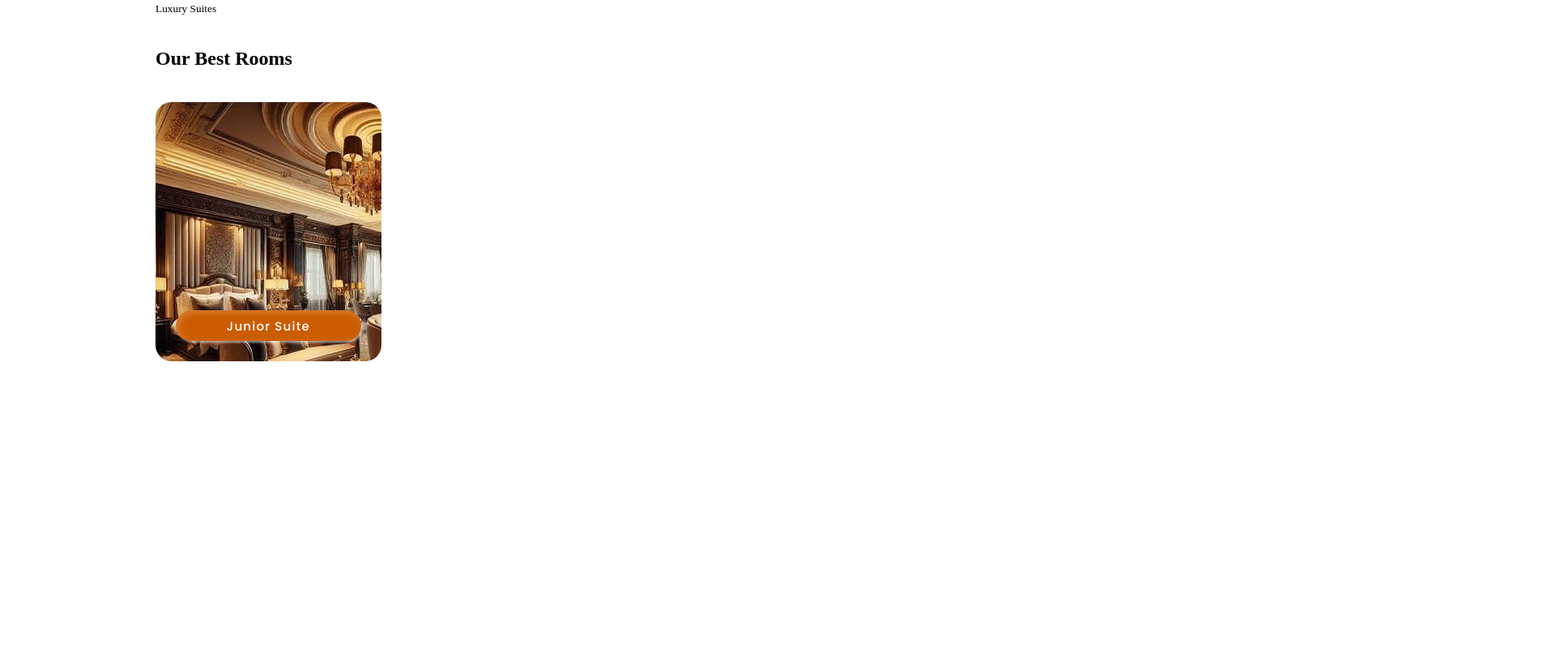
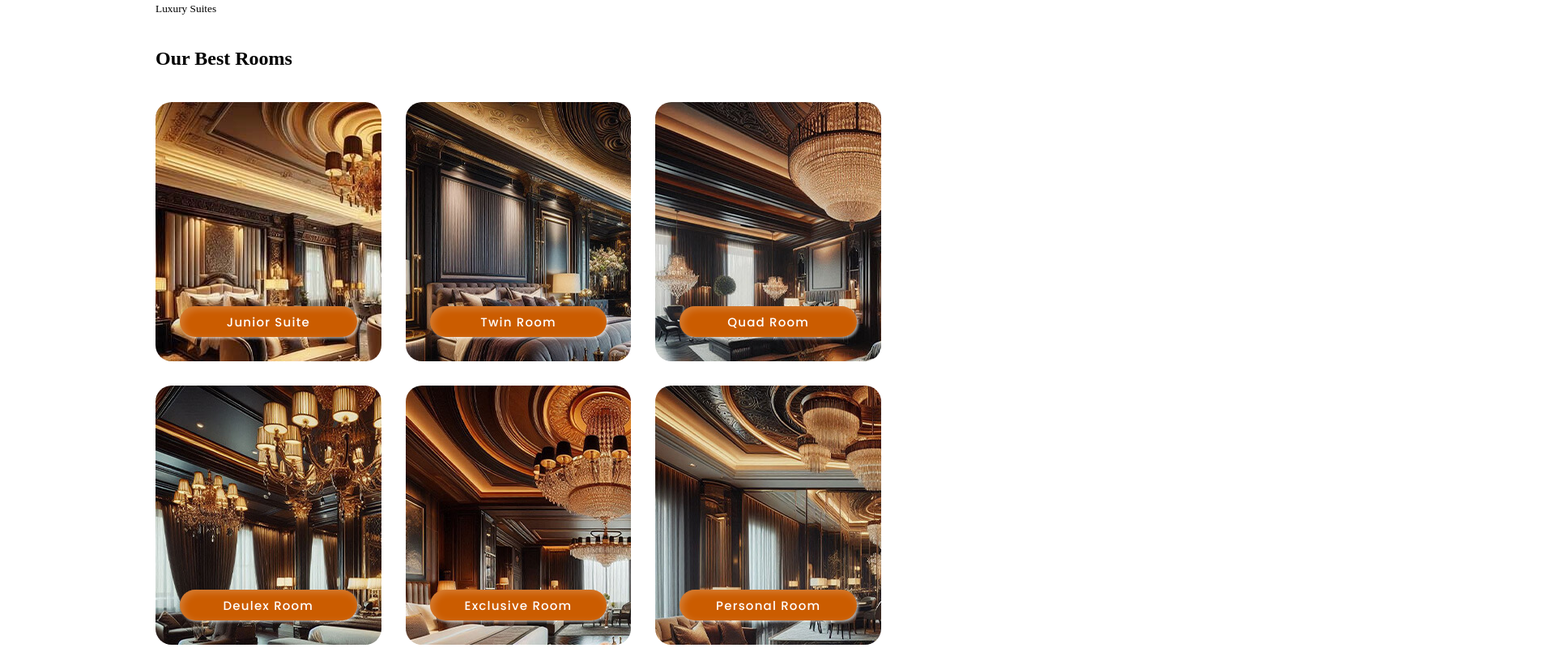
Before and after one commit to khusbubanjade/Hotel-Booking, a React (Vite) app: page / in a window 1280 px wide. Shown: the part 2180-2980 px from the top of the page at 81% size, 1920 px wide, since content can reach past the window. Before the commit the page ends 2716 px from the top, so only its background shows below. Built offline with nearby package versions, Linux system fonts and the light colour scheme; a web font is replaced by a local one.

Commit message:
made amenities section

```diff
--- a/src/App.jsx
+++ b/src/App.jsx
@@ -1,5 +1,6 @@
 import './App.css'
 import About from './components/About/About'
+import Amenities from './components/Amenities/Amenities'
 import Header from './components/Header/Header'
 import Nav from './components/Nav/Nav'
 import Rooms from './components/Rooms/Rooms'
@@ -14,6 +15,7 @@ function App() {
       <About/>
       <Services/>
       <Rooms/>
+      <Amenities/>
     </>
   )
 }
--- /dev/null
+++ b/src/components/Amenities/Amenities.jsx
@@ -0,0 +1,50 @@
+import React from "react";
+import amenitiesCSS from './../Amenities/Amenities.module.css'
+import { Swiper, SwiperSlide } from "swiper/react";
+
+function Amenities(){
+    return(
+        <div className={`${amenitiesCSS.amenities_wrapper} section`}>
+            <small className="section__Heading">Luxury Amenities</small>
+            <h2 className="section__Title">Our Best <span>Amenities</span></h2>
+
+            <Swiper>
+                <SwiperSlide>
+                    <div className={amenitiesCSS.amenities__item}>
+                        <img src="img1" alt="amenities-img" />
+
+                        <div className={amenitiesCSS.content}>
+                            <h2>Swimming Pool</h2>
+                            <p>Lorem, ipsum dolor sit amet consectetur adipisicing elit. Perspiciatis magni odio atque mollitia in aperiam rem illo ut doloribus. Quisquam repellendus sint praesentium facilis quis ipsum natus ad, pariatur ea!</p>
+                            <button>Book Now !</button>
+                        </div>
+                    </div>
+                </SwiperSlide>
+                <SwiperSlide>
+                    <div className={amenitiesCSS.amenities__item}>
+                        <img src="img2" alt="amenities-img" />
+
+                        <div className={amenitiesCSS.content}>
+                            <h2>Gym and Sports</h2>
+                            <p>Lorem, ipsum dolor sit amet consectetur adipisicing elit. Perspiciatis magni odio atque mollitia in aperiam rem illo ut doloribus. Quisquam repellendus sint praesentium facilis quis ipsum natus ad, pariatur ea!</p>
+                            <button>Book Now !</button>
+                        </div>
+                    </div>
+                </SwiperSlide>
+                <SwiperSlide>
+                    <div className={amenitiesCSS.amenities__item}>
+                        <img src="img3" alt="amenities-img" />
+
+                        <div className={amenitiesCSS.content}>
+                            <h2>Restro and Cafe</h2>
+                            <p>Lorem, ipsum dolor sit amet consectetur adipisicing elit. Perspiciatis magni odio atque mollitia in aperiam rem illo ut doloribus. Quisquam repellendus sint praesentium facilis quis ipsum natus ad, pariatur ea!</p>
+                            <button>Book Now !</button>
+                        </div>
+                    </div>
+                </SwiperSlide>
+            </Swiper>
+        </div>
+    )
+}
+
+export default Amenities
--- a/src/components/Rooms/Rooms.jsx
+++ b/src/components/Rooms/Rooms.jsx
@@ -31,6 +31,121 @@ function Rooms(){
                         </div>
                     </div>
                 </div>
+                <div className={roomsCSS.card_container}>
+                    <div className={roomsCSS.card}>
+                        <div className={`${roomsCSS.card_front} ${roomsCSS.card_front2}`}>
+                            <button>Twin Room</button>
+                        </div>
+                        <div className={`${roomsCSS.card_Back} ${roomsCSS.card_Back2}`}>
+                            <div className={roomsCSS.price}>
+                                <p>$120/N</p>
+                            </div>
+                            <div className={roomsCSS.card_content}>
+                                <h3>Twin Room</h3>
+                                <p>- Daily Cleaning</p>
+                                <p>- Home Service</p>
+                                <p>- House Keeping</p>
+                                <p>- Wifi & Parking</p>
+                            </div>
+                            <div className={roomsCSS.BookNow}>
+                                <button>Book Now</button>
+                                <i className="ri-arrow-right-line"></i>
+                            </div>
+                        </div>
+                    </div>
+                </div>
+                <div className={roomsCSS.card_container}>
+                    <div className={roomsCSS.card}>
+                        <div className={`${roomsCSS.card_front} ${roomsCSS.card_front3}`}>
+                            <button>Quad Room</button>
+                        </div>
+                        <div className={`${roomsCSS.card_Back} ${roomsCSS.card_Back3}`}>
+                            <div className={roomsCSS.price}>
+                                <p>$150/N</p>
+                            </div>
+                            <div className={roomsCSS.card_content}>
+                                <h3>Quad Suite</h3>
+                                <p>- Daily Cleaning</p>
+                                <p>- Home Service</p>
+                                <p>- House Keeping</p>
+                                <p>- Wifi & Parking</p>
+                            </div>
+                            <div className={roomsCSS.BookNow}>
+                                <button>Book Now</button>
+                                <i className="ri-arrow-right-line"></i>
+                            </div>
+                        </div>
+                    </div>
+                </div>
+                <div className={roomsCSS.card_container}>
+                    <div className={roomsCSS.card}>
+                        <div className={`${roomsCSS.card_front} ${roomsCSS.card_front4}`}>
+                            <button>Deulex Room</button>
+                        </div>
+                        <div className={`${roomsCSS.card_Back} ${roomsCSS.card_Back4}`}>
+                            <div className={roomsCSS.price}>
+                                <p>$120/N</p>
+                            </div>
+                            <div className={roomsCSS.card_content}>
+                                <h3>Deulex Suite</h3>
+                                <p>- Daily Cleaning</p>
+                                <p>- Home Service</p>
+                                <p>- House Keeping</p>
+                                <p>- Wifi & Parking</p>
+                            </div>
+                            <div className={roomsCSS.BookNow}>
+                                <button>Book Now</button>
+                                <i className="ri-arrow-right-line"></i>
+                            </div>
+                        </div>
+                    </div>
+                </div>
+                <div className={roomsCSS.card_container}>
+                    <div className={roomsCSS.card}>
+                        <div className={`${roomsCSS.card_front} ${roomsCSS.card_front5}`}>
+                            <button>Exclusive Room</button>
+                        </div>
+                        <div className={`${roomsCSS.card_Back} ${roomsCSS.card_Back5}`}>
+                            <div className={roomsCSS.price}>
+                                <p>$220/N</p>
+                            </div>
+                            <div className={roomsCSS.card_content}>
+                                <h3>Exclusive Suite</h3>
+                                <p>- Daily Cleaning</p>
+                                <p>- Home Service</p>
+                                <p>- House Keeping</p>
+                                <p>- Wifi & Parking</p>
+                            </div>
+                            <div className={roomsCSS.BookNow}>
+                                <button>Book Now</button>
+                                <i className="ri-arrow-right-line"></i>
+                            </div>
+                        </div>
+                    </div>
+                </div>
+                <div className={roomsCSS.card_container}>
+                    <div className={roomsCSS.card}>
+                        <div className={`${roomsCSS.card_front} ${roomsCSS.card_front6}`}>
+                            <button>Personal Room</button>
+                        </div>
+                        <div className={`${roomsCSS.card_Back} ${roomsCSS.card_Back6}`}>
+                            <div className={roomsCSS.price}>
+                                <p>$190/N</p>
+                            </div>
+                            <div className={roomsCSS.card_content}>
+                                <h3>Personal Suite</h3>
+                                <p>- Daily Cleaning</p>
+                                <p>- Home Service</p>
+                                <p>- House Keeping</p>
+                                <p>- Wifi & Parking</p>
+                            </div>
+                            <div className={roomsCSS.BookNow}>
+                                <button>Book Now</button>
+                                <i className="ri-arrow-right-line"></i>
+                            </div>
+                        </div>
+                    </div>
+                </div>
             </div>
         </div>
     )
--- a/src/components/Rooms/Rooms.module.css
+++ b/src/components/Rooms/Rooms.module.css
@@ -30,7 +30,7 @@
     flex-direction: column;
     justify-content: space-between;
     align-items: center;
-    padding: 25px;
+    padding: 30px;
 }
 
 .card_front{
@@ -94,3 +94,55 @@
     align-items: center;
     justify-content: center;
 }
+
+.card_front2{
+    background: url(./../../assets/2.jpg);
+}
+.card_Back2{
+    background: url(./../../assets/2.jpg);
+}
+
+
+.card_front3{
+    background: url(./../../assets/3.jpg);
+}
+.card_Back3{
+    background: url(./../../assets/3.jpg);
+}
+
+
+.card_front4{
+    background: url(./../../assets/4.jpg);
+}
+.card_Back4{
+    background: url(./../../assets/4.jpg);
+}
+
+
+.card_front5{
+    background: url(./../../assets/5.jpg);
+}
+.card_Back5{
+    background: url(./../../assets/5.jpg);
+}
+
+
+.card_front6{
+    background: url(./../../assets/6.jpg);
+}
+.card_Back6{
+    background: url(./../../assets/6.jpg);
+}
+
+
+@media screen and (max-width:1100px) {
+    .cards{
+        grid-template-columns: repeat(2, 1fr);
+    }
+}
+
+@media screen and (max-width:768px) {
+    .cards{
+        grid-template-columns: repeat(1, 1fr);
+    }
+}
```
Also changed, not shown: src/components/Amenities/Amenities.module.css (added).
